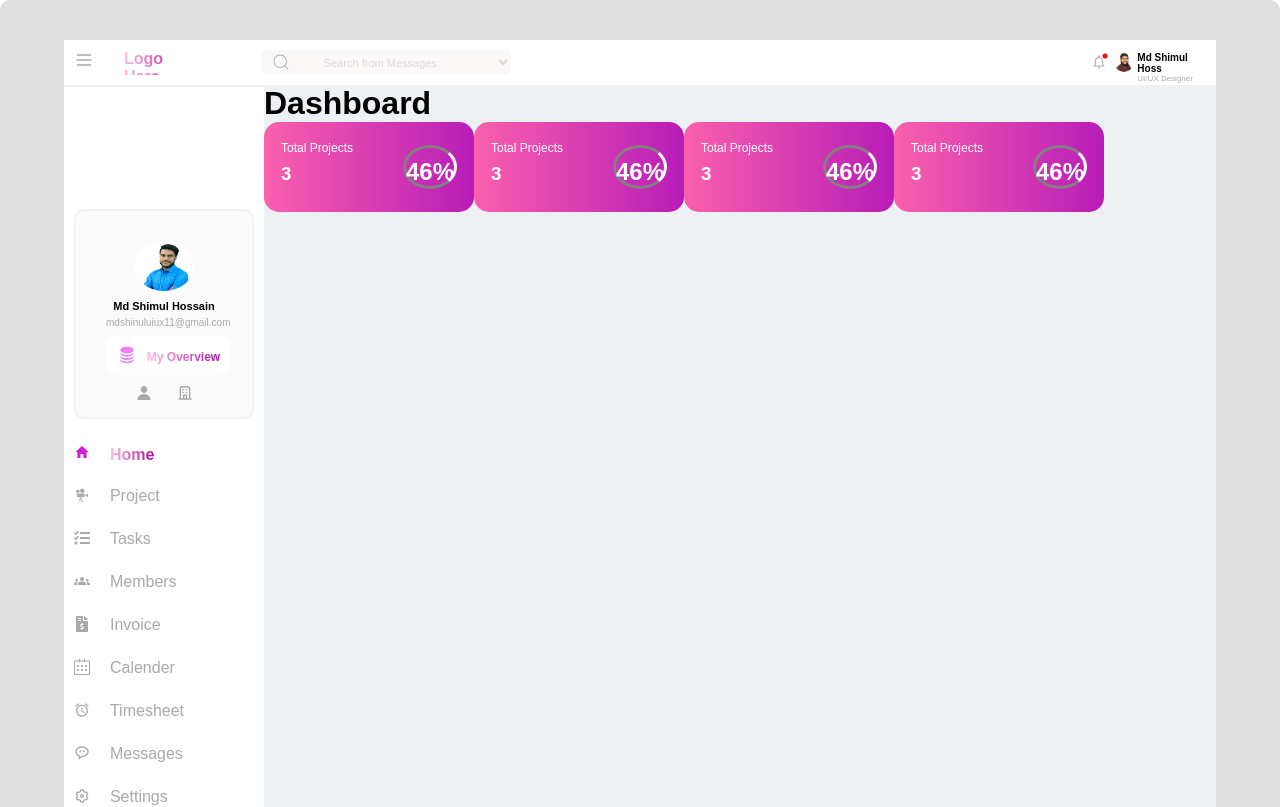
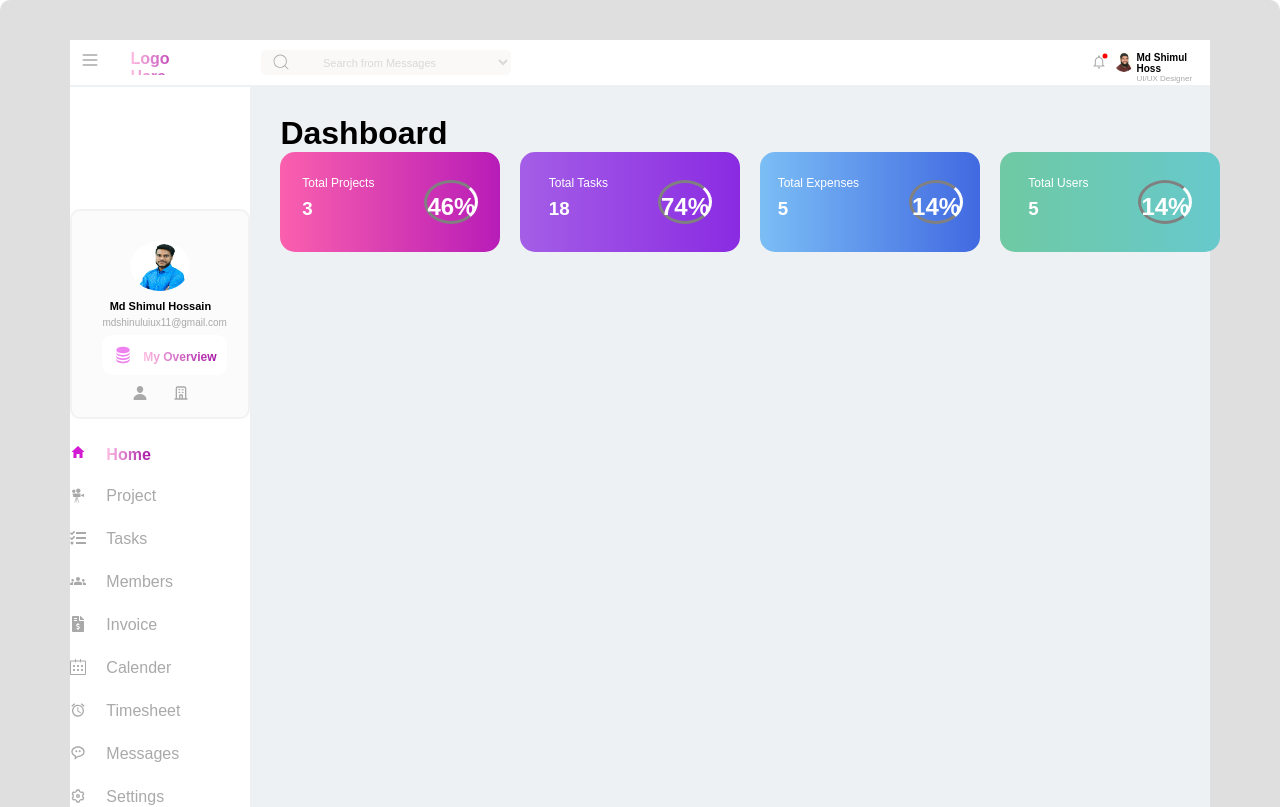
Before and after one commit to dantocome/reacttype-dashboard, a React (Vite) app: page / in a window 1280 px wide. Shown: the top 807 px of the page. Built offline with nearby package versions, Linux system fonts and the light colour scheme.

Commit message:
all added files

```diff
--- a/src/components/Header.tsx
+++ b/src/components/Header.tsx
@@ -115,14 +115,14 @@ const Header = () => {
             </div>
           </div>
           <div className="rating">
-            <div className="rating-1">
+            <div className="rating-2">
               <div className="rank-one">
-              <p className='total'>Total Projects</p>
-              <h3>3</h3>
+              <p className='total'>Total Tasks</p>
+              <h3>18</h3>
               </div>
               <div className="percent">
               <div className="stroke">
-                <h2>46%</h2>
+                <h2>74%</h2>
                 </div>
 
               </div>
@@ -130,14 +130,14 @@ const Header = () => {
             </div>
           </div>
           <div className="rating">
-            <div className="rating-1">
+            <div className="rating-3">
               <div className="rank-one">
-              <p className='total'>Total Projects</p>
-              <h3>3</h3>
+              <p className='total'>Total Expenses</p>
+              <h3>5</h3>
               </div>
               <div className="percent">
               <div className="stroke">
-                <h2>46%</h2>
+                <h2>14%</h2>
                 </div>
 
               </div>
@@ -145,14 +145,14 @@ const Header = () => {
             </div>
           </div>
           <div className="rating">
-            <div className="rating-1">
+            <div className="rating-4">
               <div className="rank-one">
-              <p className='total'>Total Projects</p>
-              <h3>3</h3>
+              <p className='total'>Total Users</p>
+              <h3>5</h3>
               </div>
               <div className="percent">
               <div className="stroke">
-                <h2>46%</h2>
+                <h2>14%</h2>
                 </div>
 
               </div>
--- a/src/components/component.css
+++ b/src/components/component.css
@@ -67,7 +67,7 @@ menu{
 .dashboard{
     background-color:rgb(238, 241, 243);
     height: 140vh;
-    width: 90vw;
+    width: 89vw;
 
 
 
@@ -232,6 +232,8 @@ li a{
 }
 .Hero-container{
    display: flex;
+   gap: 30px;
+
 }
 
 h2{
@@ -243,13 +245,48 @@ h3{
 }
 .rating-1{
     background: linear-gradient(to right, rgb(250, 96, 173), rgb(184, 28, 184));
-    width: 210px;
-    height: 90px;
+    width: 220px;
+    height: 100px;
     display: flex;
     gap: 50px;
     align-items: center;
     justify-content: center;
     border-radius: 15px;
+
+}
+.rating-2{
+    background: linear-gradient(to right, rgb(164, 94, 230), blueviolet);
+    width: 220px;
+    height: 100px;
+    display: flex;
+    gap: 50px;
+    align-items: center;
+    justify-content: center;
+    border-radius: 15px;
+
+
+}
+.rating-3{
+    background: linear-gradient(to right, rgb(123, 190, 245), royalblue);
+    width: 220px;
+    height: 100px;
+    display: flex;
+    gap: 50px;
+    align-items: center;
+    justify-content: center;
+    border-radius: 15px;
+
+}
+.rating-4{
+    background: linear-gradient(to right, rgb(111, 201, 163), rgb(103, 201, 204));
+    width: 220px;
+    height: 100px;
+    display: flex;
+    gap: 50px;
+    align-items: center;
+    justify-content: center;
+    border-radius: 15px;
+
 
 }
 .total{
@@ -270,4 +307,13 @@ h2{
  }
  .rap{
     display: flex;
+    gap: 20px;
+
  }
+ .sections{
+
+
+ }
+.board{
+    margin-top: 30px;
+}
```
